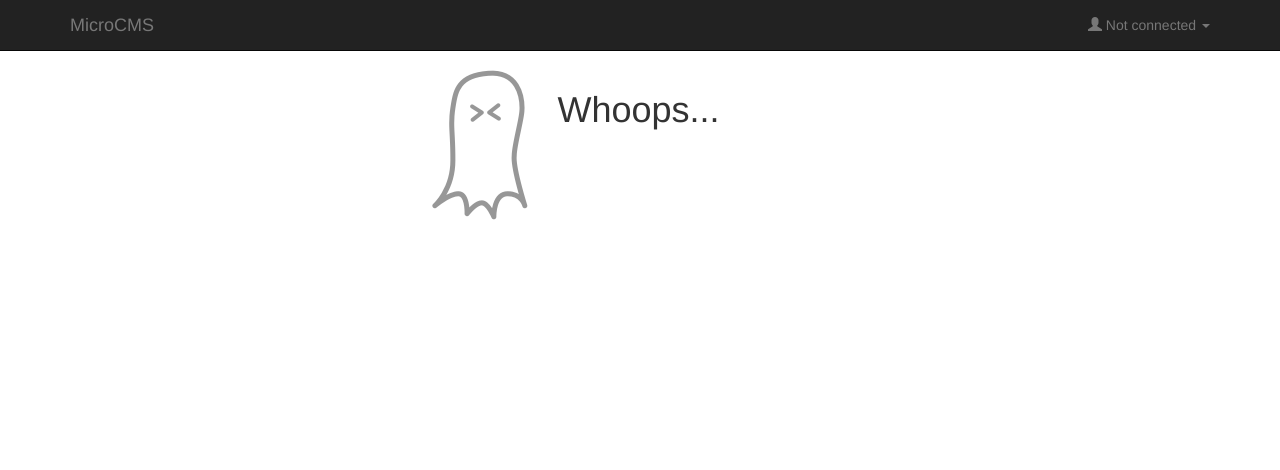
After one commit to agory/microcms, a PHP site: template views/error.html.twig in a window 1280 px wide. The commit adds this page. Shown: the top 470 px of the page. Run offline with PHP 8.4, Linux system fonts and the light colour scheme; the template is opened without the code that fills it, so the values that code supplies are empty; some libraries are stand-ins or nearby versions.

Commit message:
MicroCMS IT10 end

```diff
--- a/app/config/dev.php
+++ b/app/config/dev.php
@@ -5,3 +5,6 @@ require __DIR__.'/prod.php';
 
 // enable the debug mode
 $app['debug'] = true;
+
+// override log level
+$app['monolog.level'] = 'INFO';
--- a/app/config/prod.php
+++ b/app/config/prod.php
@@ -4,9 +4,13 @@
 $app['db.options'] = array(
     'driver'   => 'pdo_mysql',
     'charset'  => 'utf8',
-    'host'     => 'localhost',
+    'host'     => '127.0.0.1',
     'port'     => '3306',
     'dbname'   => 'microcms',
     'user'     => 'microcms_user',
     'password' => 'secret',
 );
+
+// define log parameters
+$app['monolog.logfile'] = __DIR__.'/../../var/logs/silex.log';
+$app['monolog.level'] = 'WARNING';
--- a/composer.json
+++ b/composer.json
@@ -6,7 +6,9 @@
         "symfony/security": "~2.4",
         "symfony/twig-bridge": "~2.4",
         "symfony/form": "~2.4",
-        "symfony/translation": "~2.4"
+        "symfony/translation": "~2.4",
+        "symfony/monolog-bridge": "~2.4",
+        "silex/web-profiler": "~1.0"
     },
     "require-dev": {
         "phpunit/phpunit": "~4.3",
--- /dev/null
+++ b/views/error.html.twig
@@ -0,0 +1,14 @@
+{% extends "layout.html.twig" %}
+
+{% block title %}Error!{% endblock %}
+
+{% block content %}
+<div class="row" id="errorPanel">
+    <div class="col-xs-5">
+        <img class="img-responsive pull-right" src="{{ app.request.basepath }}/images/404-ghost.png" alt="Error ghost" />
+    </div>
+    <div class="col-xs-6">
+        <h1>Whoops...<br><small>{{ message }}</small></h1>
+    </div>
+</div>
+{% endblock %}
--- a/views/layout.html.twig
+++ b/views/layout.html.twig
@@ -22,7 +22,7 @@
                 </div>
                 <div class="collapse navbar-collapse" id="navbar-collapse-target">
                     <ul class="nav navbar-nav navbar-right">
-                        {% if is_granted('IS_AUTHENTICATED_FULLY') %}
+                        {% if app.security.token and is_granted('IS_AUTHENTICATED_FULLY') %}
                             <li class="dropdown">
                             <a href="#" class="dropdown-toggle" data-toggle="dropdown">
                                 <span class="glyphicon glyphicon-user"></span> Welcome, {{ app.security.token.user.username }} <b class="caret"></b></a>
--- a/web/css/microcms.css
+++ b/web/css/microcms.css
@@ -21,3 +21,8 @@ body {
 .articleTitle:hover, .articleTitle:focus {
     text-decoration: none;
 }
+
+#errorPanel {
+    padding-top: 30px;
+    padding-bottom: 10px;
+}
```
Also changed, not shown: app/app.php (+25 -0 lines), web/images/404-ghost.png (added), 11 other files.
